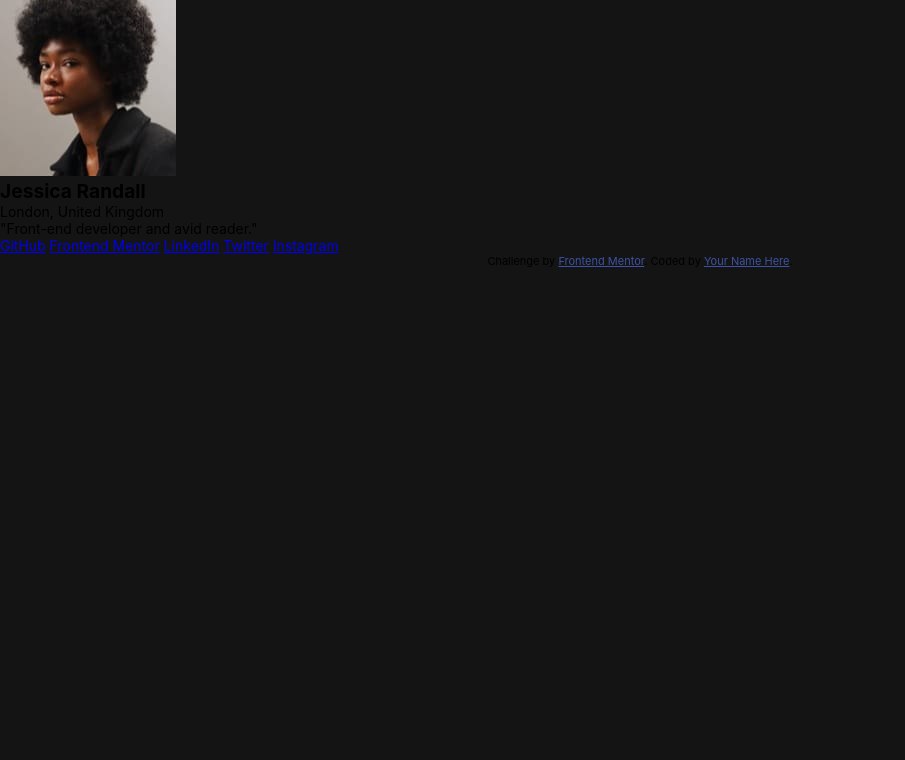
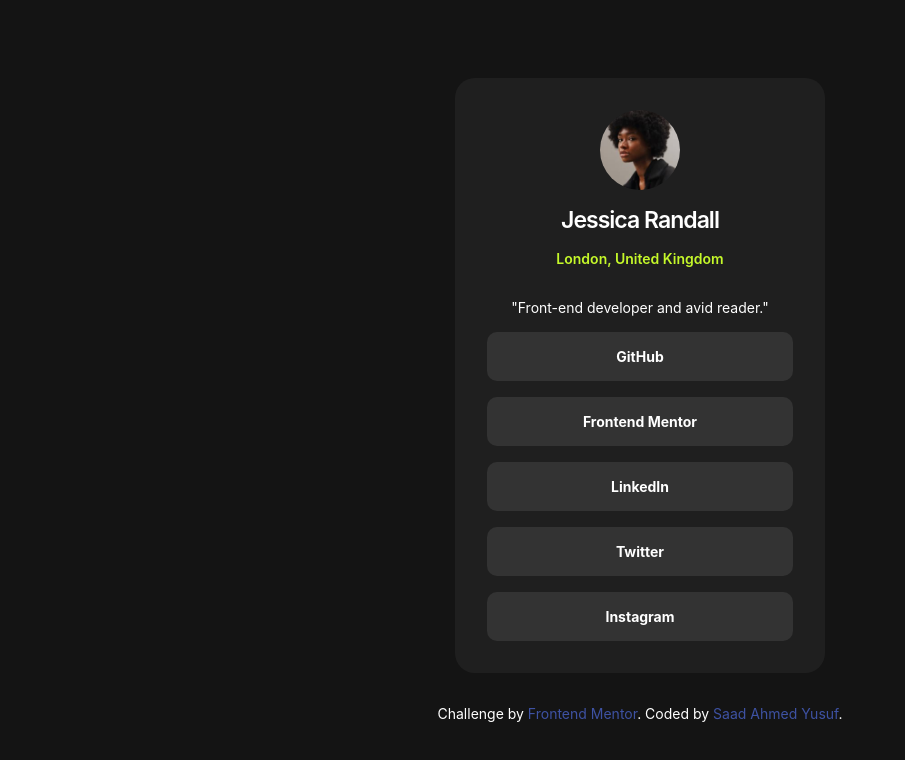
Before and after one commit to SourTik/Social-links-challenge, a plain HTML site: page index.html in a window 1280 px wide. Shown: the whole page, without its empty margins (0-905 px from the left). Drawn offline with Linux system fonts and the light colour scheme.

Commit message:
Add components & fix global properties

```diff
--- a/index.html
+++ b/index.html
@@ -11,13 +11,14 @@
 
 </head>
 <body>
+  <main>
     <div class="card-container">
       <img class="card-image" src="assets/images/avatar-jessica.jpeg" alt="Profile pic">
-  <h1 class="card-name">Jessica Randall</h1>
+      <h1 class="card-name-heading">Jessica Randall</h1>
       <p class="card-location">London, United Kingdom</p>
       <p class="card-profession">"Front-end developer and avid reader."</p>
 
-  <div class="card-links">
+    <div class="card-social-links-container">
       <a href="#">GitHub</a>
       <a href="#">Frontend Mentor</a>
       <a href="#">LinkedIn</a>
@@ -25,15 +26,18 @@
       <a href="#">Instagram</a>
     </div>
     </div>
+  </main>
 
 
 
 
 
 
+  <footer>
     <div class="attribution">
     Challenge by <a href="https://www.frontendmentor.io?ref=challenge" target="_blank">Frontend Mentor</a>.
-    Coded by <a href="#">Your Name Here</a>.
+    Coded by <a href="https://github.com/SourTik">Saad Ahmed Yusuf</a>.
   </div>
+  </footer>
 </body>
 </html>
--- a/style.css
+++ b/style.css
@@ -35,10 +35,10 @@ FONT FAMILY & WEIGHT
     --green: hsl(75, 94%, 57%);
     --white: hsl(0, 0%, 100%);
     --grey-700: hsl(0, 0%, 20%);
-    --grey-800: hsl(0, 0%, 20%);
+    --grey-800: hsl(0, 0%, 12%);
     --grey-900: hsl(0, 0%, 8%);
 
-    --txt-lg: 1.2rem;
+    --txt-lg: 1.44rem;
     --txt-md: 0.875rem;
 
     --font-weight-normal: 400;
@@ -51,20 +51,87 @@ body {
     font-size: var(--txt-md);
     font-weight: var(--font-weight-normal);
     background-color: var(--grey-900);
+    display: flex;
+    flex-direction: column;
+    align-items: center;
+    justify-content: center;
+    height: 100vh;
+}
+
+main {
+    margin-bottom: 2rem;
 }
 
 h1{
     font-size: var(--txt-lg);
-    font-weight: var(--font-weight-bold);
+    font-weight: var(--font-weight-semibold);
 }
 
 p {
     font-size: var(--txt-md);
 }
 
+.card-container {
+    background-color: var(--grey-800);
+    max-width: 25rem;
+    padding: 2rem 2rem;
+    border-radius: 20px;
+    display: flex;
+    flex-direction: column;
+    align-items: center;
+    justify-content: center;
+}
+
+.card-image {
+    max-width: 5rem;
+    width: 100%;
+    border-radius: 50%;
+    margin-bottom: 1rem;
+}
+
+.card-name-heading {
+    color: var(--white);
+    letter-spacing: -1px;
+    margin-bottom: 1rem;
+}
+
+.card-location {
+    color: var(--green);
+    font-weight: var(--font-weight-semibold);
+    margin-bottom: 2rem;
+}
+
+.card-profession {
+    color: var(--white);
+    margin-bottom: 1rem;
+}
+
+.card-social-links-container{
+    display: grid;
+    grid-column: 1fr;
+    gap: 1rem;
+}
+
+.card-social-links-container a {
+    background-color: var(--grey-700);
+    padding: 1rem 6rem;
+    width: 100%;
+    text-align: center;
+    text-decoration: none;
+    color: var(--white);
+    font-weight: var(--font-weight-bold);
+    border-radius: 10px;
+}
+
+.card-social-links {
+    text-decoration: none;
+}
+
 .attribution {
-    font-size: 11px; text-align: center;
+    font-size: var(--txt-md); text-align: center;
+    color: var(--white);
 }
 .attribution a {
     color: hsl(228, 45%, 44%);
+    text-decoration: none;
 }
```
Also changed, not shown: 1 other file. Lines whose indentation alone changed are shown as unchanged.
